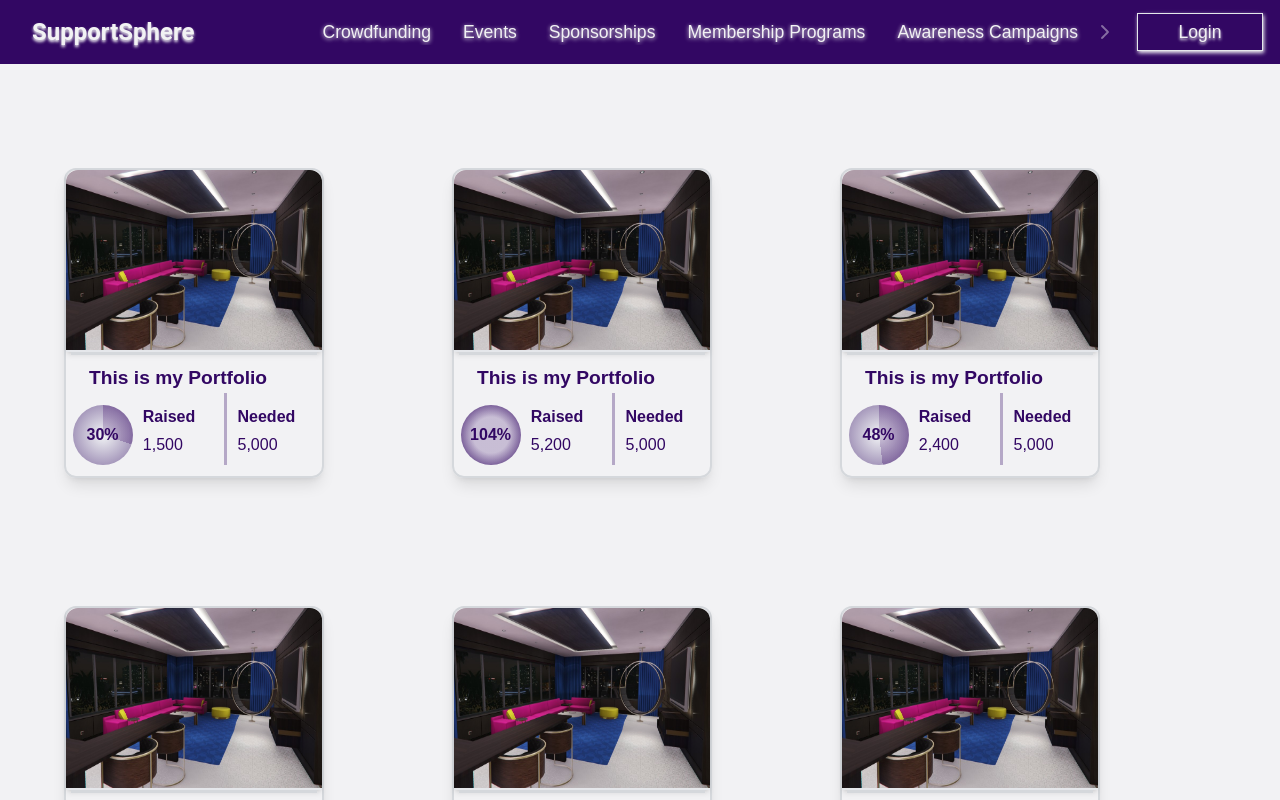
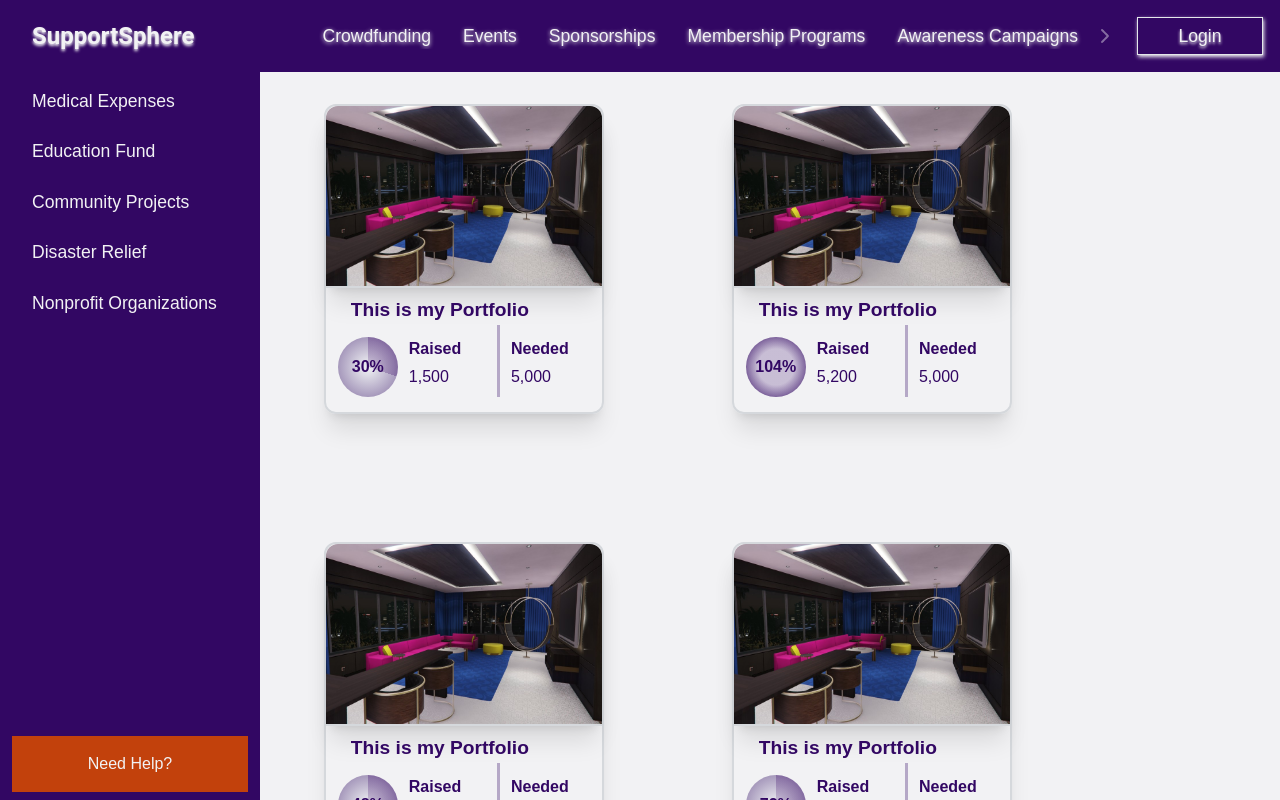
Before and after one commit to BharathVyaas/SupportSphere, a React (Create React App) app: page /crowdfunding in a window 1280 px wide. Shown: the top 800 px of the page. Built offline with nearby package versions, Linux system fonts and the light colour scheme; the HTML template or start-up script is replaced by a standard one.

Commit message:
modify sidenav

```diff
--- a/src/components/CrowdFunding.js
+++ b/src/components/CrowdFunding.js
@@ -3,7 +3,7 @@ import test from "../assets/images/test.jpg";
 
 function CrowdFunding() {
   return (
-    <div className="flex flex-wrap">
+    <div className="ms-[260px] flex flex-wrap">
       <div className="m-16">
         <Card
           id="1"
--- a/src/hooks/use-progress.js
+++ b/src/hooks/use-progress.js
@@ -74,7 +74,7 @@ const generateKeyframes = (animationName, progress) => {
     keyframes += createFrame(percent, x);
     percent += 5;
     x += x <= progress ? progress * 0.05 : 0;
-    console.log(progress, percent, x);
+    //console.log(progress, percent, x);
   }
 
   keyframes += `}`;
--- a/src/hooks/use-reSize.js
+++ b/src/hooks/use-reSize.js
@@ -1,4 +1,4 @@
-import { useCallback, useEffect, useMemo } from "react";
+import { useEffect, useMemo } from "react";
 import _debounce from "lodash/debounce";
 import { useDispatch, useSelector } from "react-redux";
 import { primaryRouteActions } from "../store/crowdfunding";
@@ -8,9 +8,11 @@ function useReSize() {
   const dropdown = primaryRoutes.dropdown;
   const nav = primaryRoutes.nav;
   const primaryRoutesLength = dropdown.length;
+  const dropdownLength = dropdown.length;
+  const navLength = nav.length;
   const dispatch = useDispatch();
 
-  const resizeHandler = useCallback(
+  const resizeHandler = useMemo(
     () =>
       _debounce(() => {
         if (window.innerWidth < 700) {
@@ -47,12 +49,16 @@ function useReSize() {
           dispatch(primaryRouteActions.checkedAt("xl"));
         }
       }, 500),
-    [primaryRoutesLength, dispatch]
+    [dispatch, primaryRoutesLength]
   );
 
   /**
    * Updating dropDownMenu
    */
+  useEffect(() => {
+    resizeHandler();
+  }, []);
+
   useEffect(() => {
     window.addEventListener("resize", resizeHandler);
 
@@ -60,8 +66,8 @@ function useReSize() {
   }, [resizeHandler]);
 
   const returnValue = useMemo(() => {
-    return { dropdown, nav };
-  }, [dropdown, nav]);
+    return { dropdown, nav, dropdownLength, navLength };
+  }, [dropdown, nav, dropdownLength, navLength]);
   return returnValue;
 }
 
--- a/src/pages/Fundraiser.js
+++ b/src/pages/Fundraiser.js
@@ -1,6 +1,7 @@
-import { Route, Routes } from "react-router";
+import { Route, Routes, useLocation } from "react-router";
 import CrowdFunding from "../components/CrowdFunding";
 import FundraiserMainNavigation from "../ui/FundrainserMainNavigation";
+import { Link } from "react-router-dom";
 
 /**
  * Component for the Fundraiser page.
@@ -8,10 +9,22 @@ import FundraiserMainNavigation from "../ui/FundrainserMainNavigation";
  * @returns {JSX.Element} - The rendered component.
  */
 function Fundraiser() {
+  const { pathname } = useLocation();
+  const sideNavList = [
+    { id: 1, link: "medical-expenses", title: "Medical Expenses" },
+    { id: 2, link: "education-fund", title: "Education Fund" },
+    { id: 3, link: "community-projects", title: "Community Projects" },
+    { id: 4, link: "disaster-relief", title: "Disaster Relief" },
+    {
+      id: 5,
+      link: "nonprofit-organizations",
+      title: "Nonprofit Organizations",
+    },
+  ];
   return (
     <>
       {/* Header Section */}
-      <header className="flex justify-between bg-text text-bg min-h-16">
+      <header className="flex justify-between fixed top-0 bg-text text-bg w-full h-[9vh]">
         {/* Logo */}
         <button className="min-h-full font-roboto font-bold text-2xl px-8 text-left [text-shadow:_0px_2px_3px_#f2f2f4]">
           SupportSphere
@@ -23,6 +36,25 @@ function Fundraiser() {
 
       {/* Main Content Section */}
       <main className="container mx-auto mt-10">
+        <aside className="w-[260px] h-[91vh] fixed top-[9vh] left-0 text-bg flex flex-col justify-between bg-text">
+          <nav>
+            <ul className="mt-2">
+              {sideNavList.map((element) => (
+                <li className="px-8 py-2 mt-2" key={element.id}>
+                  <Link
+                    to={`${pathname}/${element.link}`}
+                    className="text-[1.1rem]"
+                  >
+                    {element.title}
+                  </Link>
+                </li>
+              ))}
+            </ul>
+          </nav>
+          <button className="mx-3 my-2 px-5 py-4 bg-orange-700">
+            Need Help?
+          </button>
+        </aside>
         <Routes>
           <Route path="crowdfunding" element={<CrowdFunding />} />
           {/* Add other routes as needed */}
--- a/src/ui/Card.js
+++ b/src/ui/Card.js
@@ -68,20 +68,20 @@ export function Card(props) {
       variants={cardVariants}
       initial="hidden"
       animate="visible"
-      className="inline-block w-[260px] h-[310px] rounded-xl shadow-lg border-solid border-[2px] border-softPurple"
+      className="inline-block w-[280px] h-[310px] rounded-xl shadow-xl border-solid border-[2px] border-softPurple"
     >
       {/* card head */}
-      <figure className="border-b-2 h-[auto] shadow-md relative after:w-[96%] after:absolute after:top-[101%] after:left-[2%] after:h-[0.2rem] after:bg-softPurple">
+      <figure className="border-b-2 border-softPurple h-[auto] shadow-xl rounded-t-xl">
         <img
           src={img}
-          width="260"
+          width="280"
           height="180"
           className="h-[180px] rounded-t-xl"
           alt="test"
         />
       </figure>
       {/* card body */}
-      <figcaption className="mt-3 flex justify-between">
+      <figcaption className="mt-2 flex justify-between">
         <div className="w-full">
           {/* card title */}
           <h2 className="ms-[9%] w-[84%] line-clamp-1" title={title}>
--- a/src/ui/DropDownMenu.js
+++ b/src/ui/DropDownMenu.js
@@ -44,9 +44,19 @@ const menuItemVariants = {
   },
 };
 
-function DropDownMenu({ arrowAnimationValues, setArrowAnimationValues }) {
+function DropDownMenu({
+  arrowAnimationValues,
+  setArrowAnimationValues,
+  dropdownLength,
+}) {
   const [isMenuActive, setIsMenuActive] = useState(false);
   const [isMenuAvailable, setIsMenuAvailable] = useState(true);
+
+  useEffect(() => {
+    if (dropdownLength < 1) {
+      setIsMenuAvailable(false);
+    }
+  }, [dropdownLength]);
 
   const dropdown = useSelector((state) => state.primaryRoutes.dropdown);
 
@@ -127,7 +137,7 @@ function DropDownMenu({ arrowAnimationValues, setArrowAnimationValues }) {
           )}
         </motion.button>
         <AnimatePresence>
-          {isMenuActive && (
+          {isMenuAvailable && isMenuActive && (
             <aside className="absolute right-[10rem] top-[60%]">
               <div className="hidden">
                 Icons made by
--- a/src/ui/FundrainserMainNavigation.js
+++ b/src/ui/FundrainserMainNavigation.js
@@ -17,7 +17,7 @@ function FundraiserMainNavigation() {
     delay: 0.1,
   });
 
-  const { dropdown: dropDownMenu, nav: routes } = useReSize();
+  const { dropdown: dropDownMenu, nav: routes, dropdownLength } = useReSize();
 
   /**
    * Variants for the hover animation.
@@ -68,6 +68,7 @@ function FundraiserMainNavigation() {
           ))}
         <DropDownMenu
           dropDownMenu={dropDownMenu}
+          dropdownLength={dropdownLength}
           arrowAnimationValues={arrowAnimationValues}
           setArrowAnimationValues={setArrowAnimationValues}
         />
```
